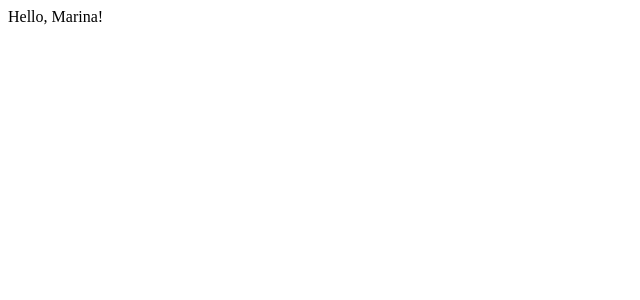
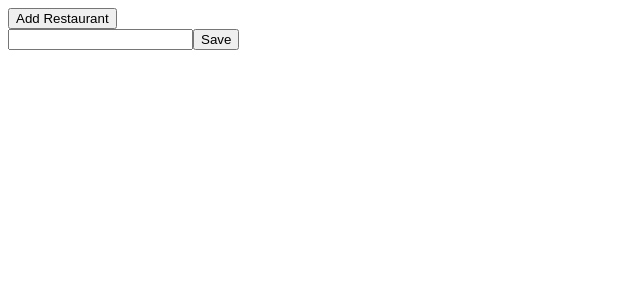
Before and after one commit to MarinaFroes/react-tdd-tutorial, a React (Vite) app: page / in a window 1280 px wide. Shown: the top 300 px of the page, without its empty margins (0-640 px from the left). Built offline with nearby package versions, Linux system fonts and the light colour scheme.

Commit message:
feat: Add a restaurant

```diff
--- a/src/App.js
+++ b/src/App.js
@@ -1,12 +1,11 @@
 import React from 'react';
+import RestaurantListPage from './RestaurantListPage';
 
 class App extends React.Component {
-  state = { name: 'Marina' }
-
   render() {
     return (
-      <div className="hello">
-        Hello, Marina!
+      <div>
+        <RestaurantListPage />
       </div>
     );
   }
--- /dev/null
+++ b/src/NewRestaurantForm.js
@@ -0,0 +1,37 @@
+import React, { Component } from 'react';
+
+class NewRestaurantForm extends Component {
+  state = { inputText: '' };
+
+  handleTextChange = (event) => {
+    this.setState({ inputText: event.target.value });
+  }
+
+  handleSave = () => {
+    const { inputText } = this.state;
+    const { onSave } = this.props;
+
+    onSave(inputText);
+  }
+
+  render() {
+    const { inputText } = this.state;
+    return (
+      <div>
+        <input
+          type="text"
+          data-test="newRestaurantName"
+          onChange={this.handleTextChange}
+        />
+        <button
+          data-test="saveNewRestaurantButton"
+          onClick={this.handleSave}
+        >
+          Save
+        </button>
+      </div>
+    );
+  }
+}
+
+export default NewRestaurantForm;
--- /dev/null
+++ b/src/RestaurantList.js
@@ -0,0 +1,9 @@
+import React from 'react';
+
+const RestaurantList = ({ restaurantNames }) => (
+  restaurantNames.map(restaurantName => (
+    <li key={restaurantName}>{restaurantName}</li>
+  ))
+);
+
+export default RestaurantList;
--- /dev/null
+++ b/src/RestaurantListPage.js
@@ -0,0 +1,38 @@
+import React, { Component } from 'react';
+import NewRestaurantForm from './NewRestaurantForm';
+import RestaurantList from './RestaurantList';
+
+class RestaurantListPage extends Component {
+  state = {
+    restaurantNames: [],
+  }
+
+  handleAddRestaurant = (newRestaurantName) => {
+    this.setState(state => ({
+      restaurantNames: [
+        newRestaurantName,
+        ...state.restaurantNames,
+      ],
+    }));
+  }
+
+  render() {
+    const { restaurantNames } = this.state;
+
+    return (
+      <div>
+        <button
+          data-test="addRestaurantButton"
+        >
+          Add Restaurant
+        </button>
+        <NewRestaurantForm
+          onSave={this.handleAddRestaurant}
+        />
+        <RestaurantList restaurantNames={restaurantNames} />
+      </div>
+    );
+  }
+}
+
+export default RestaurantListPage;
```
Also changed, not shown: 2 other files (tests, documents, lock files or other folders).
